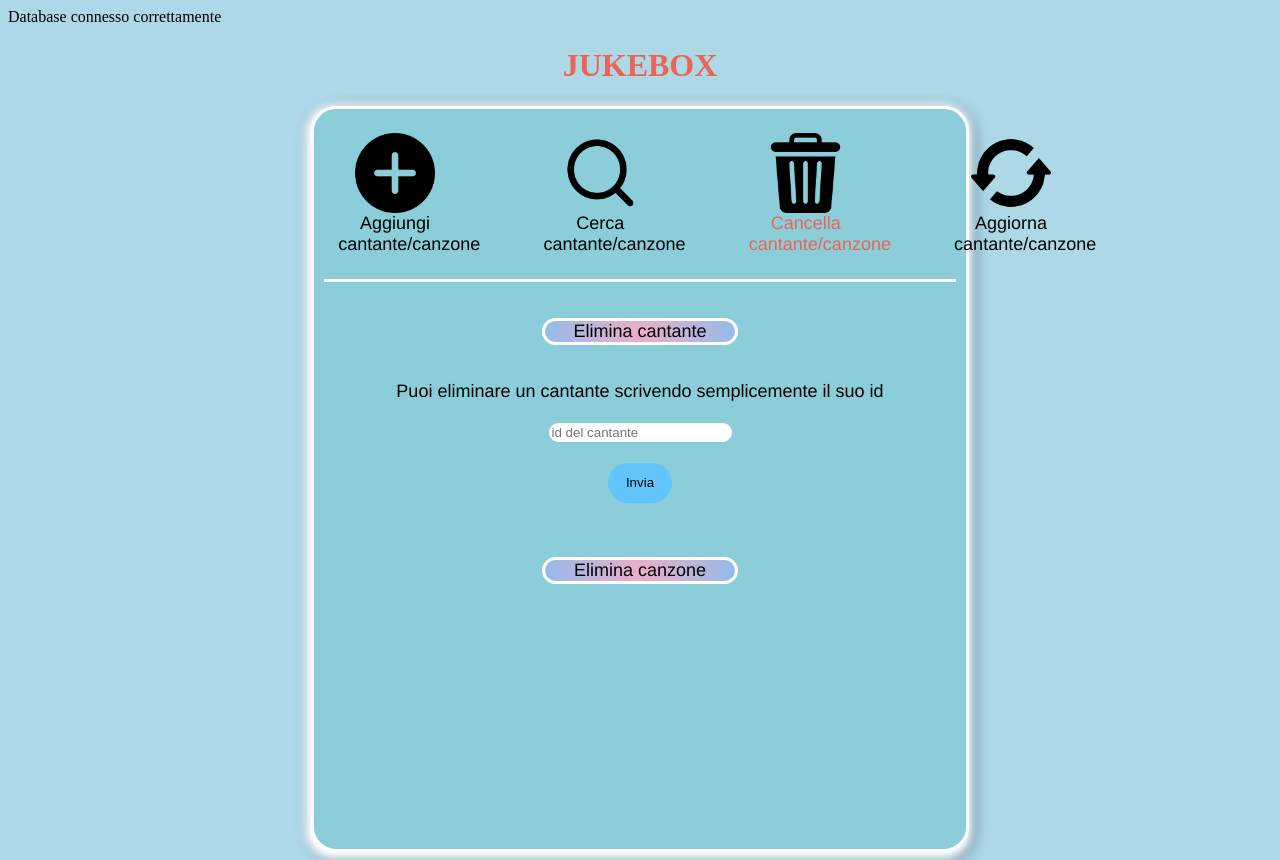
After one commit to EmanueleMusco/compito_info_juk, a PHP site: page /eliminaCantante.php in a window 1280 px wide. The commit adds this page. Run offline with PHP 8.4, Linux system fonts and the light colour scheme.

Commit message:
cancellazione cantante e canzone iniziata

```diff
--- /dev/null
+++ b/JukeBoxMusco/JukeboxMusco/eliminaCantante.php
@@ -0,0 +1,65 @@
+<?php
+include 'connessione.php';
+?>
+<!DOCTYPE html>
+<html lang="en">
+<head>
+    <meta charset="UTF-8">
+    <meta http-equiv="X-UA-Compatible" content="IE=edge">
+    <meta name="viewport" content="width=device-width, initial-scale=1.0">
+    <link rel="stylesheet" href="style.css">
+    <title>Jukebox</title>
+</head>
+<body>
+<h1 align="center"> <a href="index.php">JUKEBOX</a> </h1>
+<div class="container">
+<div class="grid-container">
+    <div class="grid-item"><a href="aggiungi.php"><img src="icone/plus.png" ><br>Aggiungi cantante/canzone</a></div>
+    <div class="grid-item"><a href="cerca.php"><img src="icone/search.png" ><br>Cerca cantante/canzone</a></div>
+    <div class="grid-item"><a href="elimina.php" style="color: rgb(236, 100, 85);"><img src="icone/bin.png" ><br>Cancella cantante/canzone</a></div>
+    <div class="grid-item"><a href="aggiorna.php"><img src="icone/refresh.png" ><br>Aggiorna cantante/canzone</a></div>
+</div>
+<div class="spazio"></div>
+<div class="cantante">
+<a href="eliminaCantante.php"> Elimina cantante</a>
+</div>
+<div class="spazio"></div>
+<!-- eliminazione dei cantanti quando si digita il loro pseudonimo o l'id-->
+<form action="eliminaCantante.php" method="POST">
+    Puoi eliminare un cantante scrivendo semplicemente il suo id <br><br>
+<input type="text" name="eliminapseud" id="eliminapseud" placeholder="id del cantante"><br><br>
+<input type="submit" value="Invia">
+</form>
+<div class="spazio"></div>
+<div class="canzone">
+<a href="eliminaCanzone.php"> Elimina canzone</a>
+</div>
+<div class="spazio"></div>
+
+</body>
+</html>
+
+<?php
+
+
+//prendi l'id quando viene premuto invia
+if(isset($_POST['invia'])){
+    $id = $_POST['eliminapseud'];
+$sql = "SELECT id FROM cantanti WHERE id= '$id'";
+$result = $conn->query($sql);
+
+if ($result->num_rows > 0) {
+  while($row = $result->fetch_assoc()) {
+//cancella da interpreta quell'id
+
+//cancella da cantanti quell'id
+  }
+} else {
+  echo "Nessun cantante trovato";
+}
+
+}
+
+
+
+?>
```
Also changed, not shown: JukeBoxMusco/JukeboxMusco/elimina.php (+9 -2 lines), JukeBoxMusco/JukeboxMusco/eliminaCanzone.php (added, +33 -0 lines).
